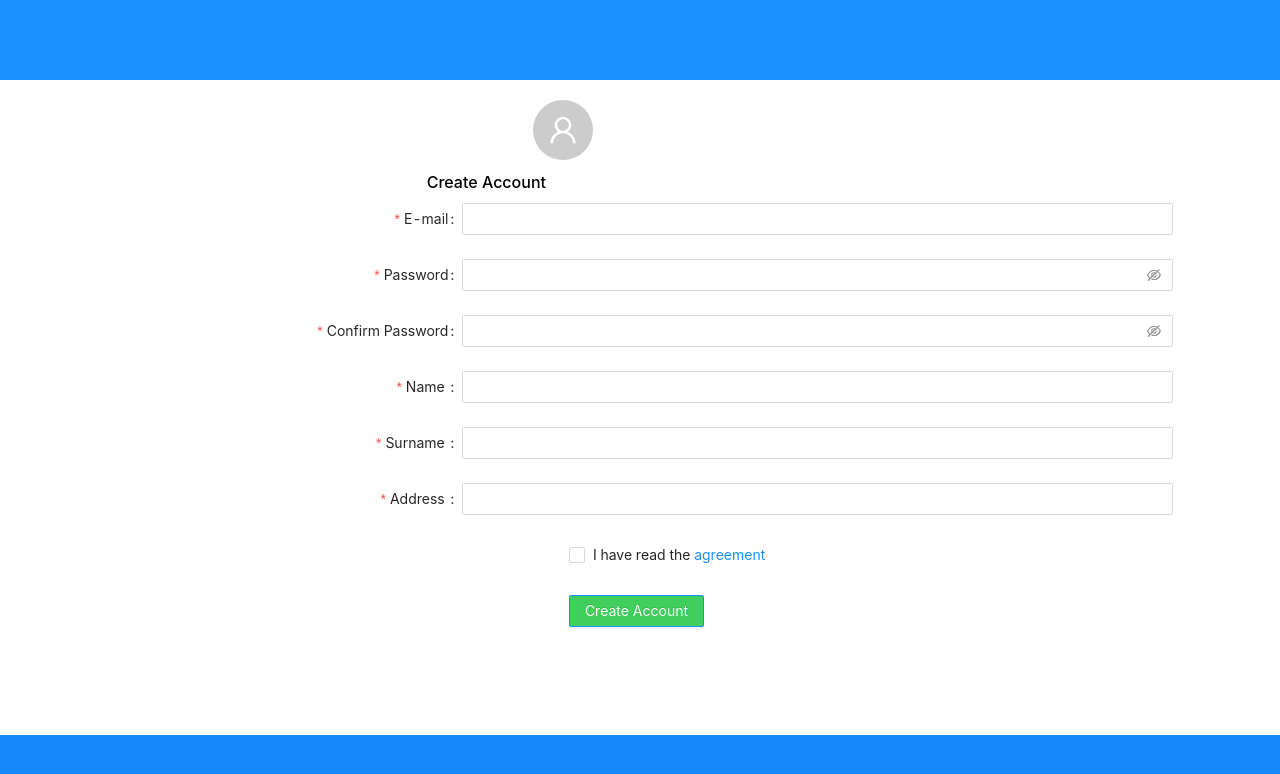
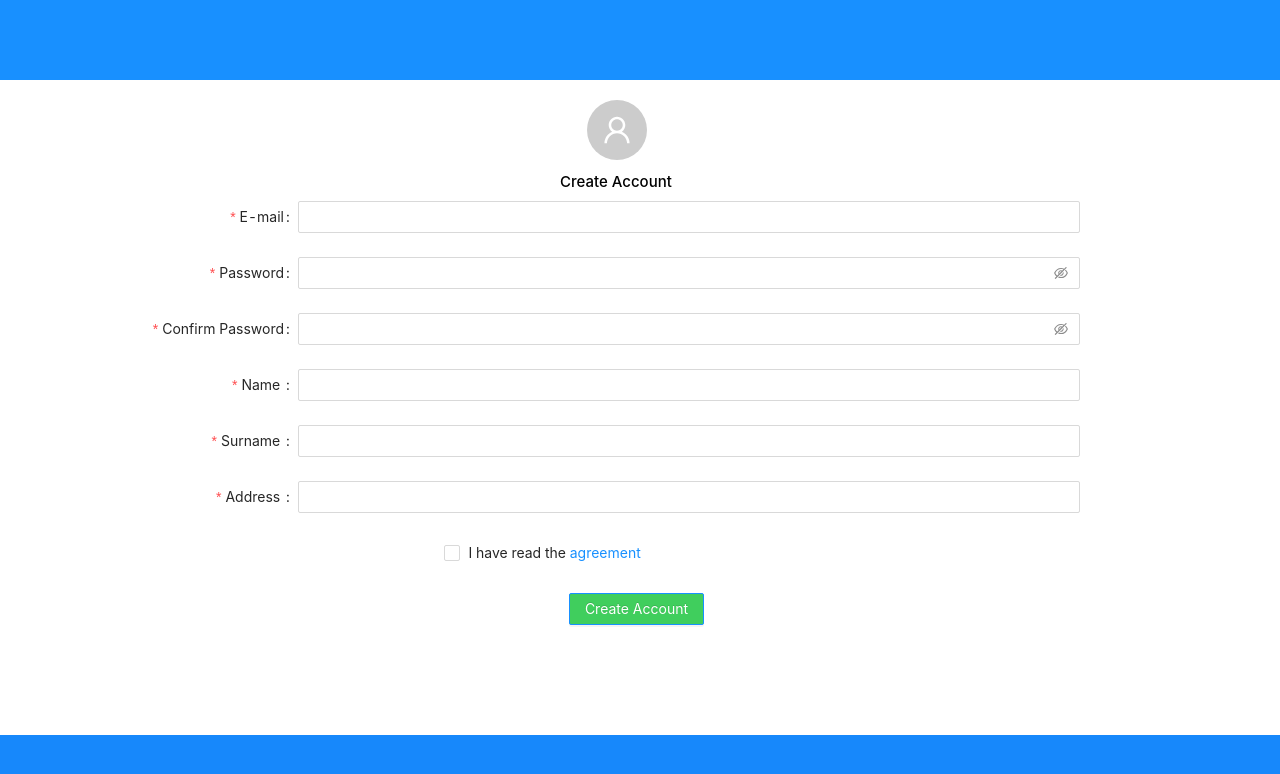
Before and after one commit to Rider-Codecamp5/rider-frontend, a React (Create React App) app: page / in a window 1280 px wide. Shown: the top 774 px of the page. Built offline with nearby package versions, Linux system fonts and the light colour scheme.

Commit message:
edit responsive

```diff
--- a/src/components/pages/UserRegisterRoute.js
+++ b/src/components/pages/UserRegisterRoute.js
@@ -12,7 +12,7 @@ const formItemLayout = {
             span: 24,
         },
         sm: {
-            span: 8,
+            span: 5,
         },
     },
     wrapperCol: {
@@ -88,10 +88,10 @@ function UserRegisterRoute() {
         <div>
             <div className="navTop"></div>
             <Row justify="center" style={{ paddingTop: "20px", paddingBottom: "10px" }}>
-                <Col span={4}><Avatar size={60} icon={<UserOutlined />} /></Col>
+                <Col xs={4} sm={2}><Avatar size={60} icon={<UserOutlined />} /></Col>
             </Row>
             <Row justify="center">
-                <Col span={8}><h1 className="h1">Create Account</h1></Col>
+                <Col xs={8} sm={4} md={4} lg={3}><h1 className="h1">Create Account</h1></Col>
             </Row>
 
             <Form
@@ -106,7 +106,7 @@ function UserRegisterRoute() {
                 scrollToFirstError
             >
                 <Row justify="center">
-                    <Col span={20}>
+                    <Col xs={20} sm={22}>
                         <Form.Item
                             name="email"
                             label="E-mail"
@@ -127,7 +127,7 @@ function UserRegisterRoute() {
                 </Row>
 
                 <Row justify="center">
-                    <Col span={20}>
+                    <Col xs={20} sm={22}>
                         <Form.Item
                             name="password"
                             label="Password"
@@ -146,7 +146,7 @@ function UserRegisterRoute() {
                 </Row>
 
                 <Row justify="center">
-                    <Col span={20}>
+                    <Col xs={20} sm={22}>
                         <Form.Item
                             name="confirm"
                             label="Confirm Password"
@@ -174,7 +174,7 @@ function UserRegisterRoute() {
                 </Row>
 
                 <Row justify="center">
-                    <Col span={20}>
+                    <Col xs={20} sm={22}>
                         <Form.Item
                             name="name"
                             label={
@@ -198,7 +198,7 @@ function UserRegisterRoute() {
                 </Row>
 
                 <Row justify="center">
-                    <Col span={20}>
+                    <Col xs={20} sm={22}>
 
                         <Form.Item
                             name="surname"
@@ -223,7 +223,7 @@ function UserRegisterRoute() {
                 </Row>
 
                 <Row justify="center">
-                    <Col span={20}>
+                    <Col xs={20} sm={22}>
                         <Form.Item
                             name="address"
                             label={
@@ -248,7 +248,7 @@ function UserRegisterRoute() {
 
 
                 <Row justify="center">
-                    <Col span={8}>
+                    <Col xs={20} sm={22}>
 
                         <Form.Item
                             name="agreement"
--- a/src/styles/UserRegisterRoute.css
+++ b/src/styles/UserRegisterRoute.css
@@ -1,6 +1,8 @@
 .h1{
     color:#000000;
-    font-size: 16px;
+    font-size: 15px;
+    margin-right: 0;
+    padding-right: 0;
 }
 
 .navTop{
```
